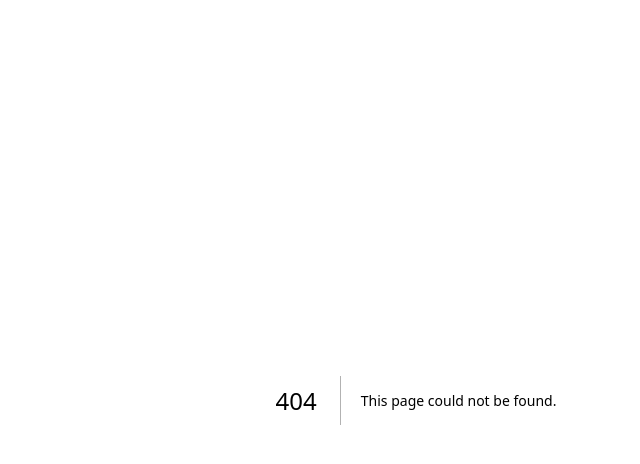
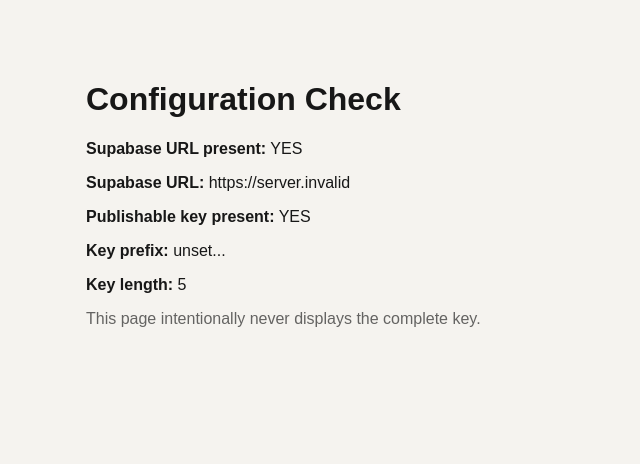
Before and after one commit to n5a5/personal-ai-coach, a Next.js app: page /debug-config in a window 1280 px wide. Before the commit this address had no page. Shown: the top 464 px of the page, without its empty margins (224-864 px from the left). Built offline with nearby package versions, Linux system fonts and the light colour scheme; no server answers.

Commit message:
Add safe Supabase environment diagnostic

```diff
--- /dev/null
+++ b/app/debug-config/page.tsx
@@ -0,0 +1,16 @@
+export default function DebugConfig() {
+  const url = process.env.NEXT_PUBLIC_SUPABASE_URL ?? "";
+  const key = process.env.NEXT_PUBLIC_SUPABASE_PUBLISHABLE_KEY ?? "";
+
+  return (
+    <main style={{ fontFamily: "Arial", maxWidth: 700, margin: "40px auto", padding: 20 }}>
+      <h1>Configuration Check</h1>
+      <p><b>Supabase URL present:</b> {url ? "YES" : "NO"}</p>
+      <p><b>Supabase URL:</b> {url || "MISSING"}</p>
+      <p><b>Publishable key present:</b> {key ? "YES" : "NO"}</p>
+      <p><b>Key prefix:</b> {key ? `${key.slice(0, 16)}...` : "MISSING"}</p>
+      <p><b>Key length:</b> {key.length}</p>
+      <p style={{ opacity: .65 }}>This page intentionally never displays the complete key.</p>
+    </main>
+  );
+}
```
